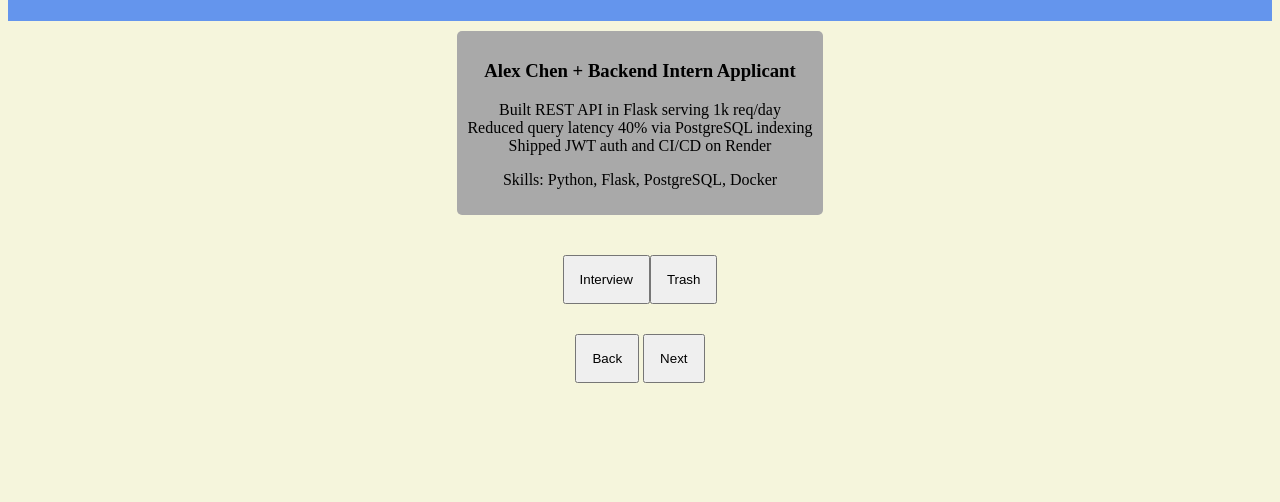
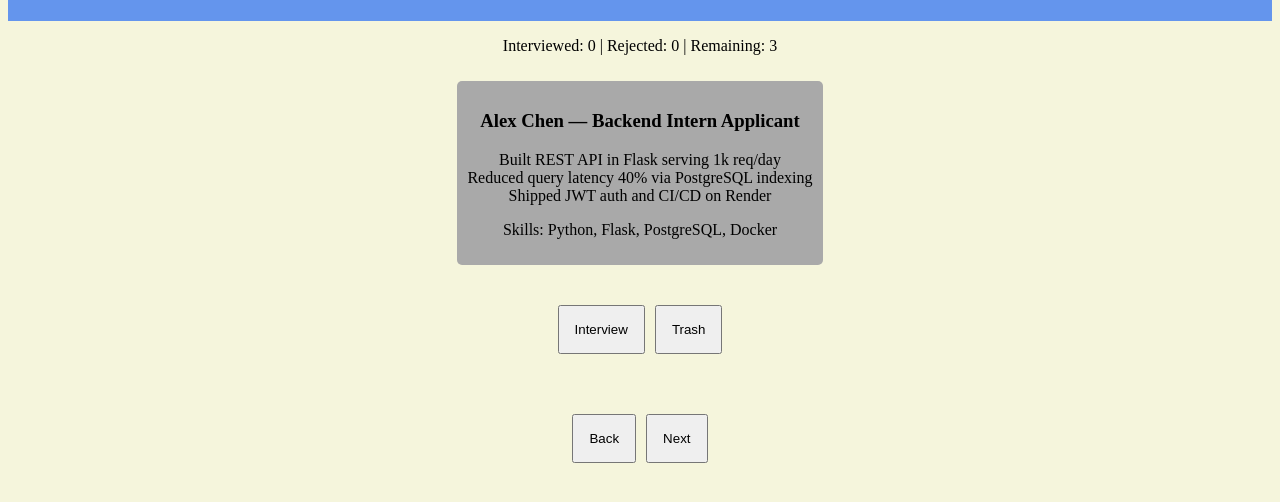
Before and after one commit to K3shavC0des/SelfLearning, a plain HTML site: page WebDevCoding/SwipeHire/index.html in a window 1280 px wide. Shown: the part 76-578 px from the top of the page. Drawn offline with Linux system fonts and the light colour scheme.

Commit message:
added some features and fixed some bugs

```diff
--- a/WebDevCoding/SwipeHire/index.html
+++ b/WebDevCoding/SwipeHire/index.html
@@ -4,6 +4,7 @@
     <meta charset="UTF-8">
     <meta name="viewport" content="width=device-width, initial-scale=1.0">
     <title>SwipeHire</title>
+
     <style>
         body {
             background-color: beige;
@@ -20,29 +21,24 @@
             justify-content: space-around;
             font-family: Verdana, Geneva, Tahoma, sans-serif;
             font-size: large;
-            background-color:cornflowerblue;
+            background-color: cornflowerblue;
         }
 
-        .resumeCard{
-            max-height: 500px;
+        .resumeCard {
             max-width: 500px;
             padding: 10px;
             margin: 10px;
             border-radius: 5px;
-            background-color:darkgray;
+            background-color: darkgray;
             text-align: center;
-            align-items: center;
-
         }
 
-        .buttonRow{
+        .buttonRow {
             display: flex;
-            text-shadow: 2px;
-            border: 2px;
             justify-content: center;
             margin: 15px;
             padding: 15px;
-
+            gap: 10px;
         }
 
         button {
@@ -58,12 +54,13 @@
             list-style: none;
             padding: 0;
         }
+    </style>
 
-    </style>
     <script>
         let CurrentResume = 0;
         let goodResumes = 0;
         let badResumes = 0;
+
         const resumes = [
             {
                 name: "Alex Chen",
@@ -75,160 +72,139 @@
                 ],
                 skills: ["Python", "Flask", "PostgreSQL", "Docker"]
             },
-
             {
                 name: "Sarah Johnson",
                 role: "Frontend Intern Applicant",
                 bullets: [
-                "Built responsive websites with HTML, CSS, and JavaScript",
+                    "Built responsive websites with HTML, CSS, JavaScript",
                     "Improved page load speed by 35%",
                     "Developed reusable React components"
                 ],
                 skills: ["HTML", "CSS", "JavaScript", "React"]
             },
-
             {
                 name: "Michael Patel",
-                role: "Machine Learning Intern Applicant",
+                role: "ML Intern Applicant",
                 bullets: [
-                "Trained image classification model with 94% accuracy",
-                "Cleaned and analyzed 50k-row dataset using Pandas",
+                    "Trained image classification model (94% accuracy)",
+                    "Cleaned dataset with Pandas",
                     "Visualized results using Matplotlib"
                 ],
                 skills: ["Python", "Pandas", "Scikit-learn", "Matplotlib"]
-            },
-
-            {
-                name: "Emily Davis",
-                role: "Data Science Intern Applicant",
-                bullets: [
-                "Built dashboard in Tableau",
-                "Created SQL queries for business reports",
-                "Automated data cleaning with Python"
-                ],
-                skills: ["SQL", "Python", "Tableau", "Excel"]
-            },
-
-            {
-                name: "David Kim",
-                role: "Mobile App Intern Applicant",
-                bullets: [
-                "Developed Android app in Kotlin",
-                "Integrated Firebase Authentication",
-                "Published beta app to testers"
-                ],
-                skills: ["Kotlin", "Android Studio", "Firebase", "Git"]
-            },
-
-            {
-                name: "Olivia Brown",
-                role: "Full Stack Intern Applicant",
-                bullets: [
-                "Built MERN stack web application",
-                "Designed MongoDB database schema",
-                "Deployed application on Vercel"
-                ],
-                skills: ["MongoDB", "Express", "React", "Node.js"]
             }
         ];
 
-            document.addEventListener("DOMContentLoaded", function(){
+        function updateStats() {
+            document.getElementById("goodCount").textContent = goodResumes;
+            document.getElementById("badCount").textContent = badResumes;
+            document.getElementById("remainingCount").textContent =
+                resumes.length - CurrentResume;
+        }
 
-                function renderResume(index){
-                    //print out what is happening
+        function renderResume(index) {
+            const display = document.querySelector(".resumeCard");
 
-                    console.log("Displaying Resume #"+ CurrentResume);
-                    const displayLocation = document.querySelector(".resumeCard");
+            if (index >= resumes.length) {
+                display.innerHTML = `
+                    <h2>No more resumes!</h2>
+                    <p>Interviewed: ${goodResumes}</p>
+                    <p>Rejected: ${badResumes}</p>
+                    <button id="resetBtn">Reset</button>
+                `;
+
+                document.getElementById("resetBtn").addEventListener("click", () => {
+                    CurrentResume = 0;
+                    goodResumes = 0;
+                    badResumes = 0;
+                    renderResume(CurrentResume);
+                    updateStats();
+                });
+
+                return;
+            }
+
             const resume = resumes[index];
-                    displayLocation.innerHTML = `
+
+            display.innerHTML = `
                 <div class="personDetails">
-                            <h3>${resume.name} + ${resume.role}</h3>
+                    <h3>${resume.name} — ${resume.role}</h3>
                 </div>
+
                 <div class="bulletPoints">
                     <ul>
-                                <li>${resume.bullets[0]}</li>
-                                <li>${resume.bullets[1]}</li>
-                                <li>${resume.bullets[2]}</li>
+                        ${resume.bullets.map(b => `<li>${b}</li>`).join("")}
                     </ul>
                 </div>
+
                 <div class="skills">
-                            <p>Skills: ${resume.skills[0]}, ${resume.skills[1]}, ${resume.skills[2]}, ${resume.skills[3]}</p>
+                    <p>Skills: ${resume.skills.join(", ")}</p>
                 </div>
-                    `
+            `;
+
+            updateStats();
         }
-                function back(){
-                    if(CurrentResume > 0){
-                        CurrentResume -= 1;
+
+        function next() {
+            CurrentResume++;
             renderResume(CurrentResume);
         }
 
-                }
-                function next(){
-                    if(CurrentResume < (resumes.length - 1)){
-                        CurrentResume+=1;
+        function back() {
+            if (CurrentResume > 0) {
+                CurrentResume--;
                 renderResume(CurrentResume);
             }
-
         }
 
-
-                let interviewButton = document.querySelector(".interview");
-                interviewButton.addEventListener("click", function(){
-                    goodResumes+=1;
+        document.addEventListener("DOMContentLoaded", () => {
+            document.querySelector(".interview").addEventListener("click", () => {
+                goodResumes++;
                 next();
             });
 
-                let tossButton = document.querySelector(".trash");
-                tossButton.addEventListener("click", function(){
-                    badResumes+=1;
+            document.querySelector(".trash").addEventListener("click", () => {
+                badResumes++;
                 next();
             });
 
-                let backButton = document.querySelector(".back");
-                backButton.addEventListener("click", () => back());
-
-                let nextButton = document.querySelector(".next");
-                nextButton.addEventListener("click", () => next());
+            document.querySelector(".back").addEventListener("click", back);
+            document.querySelector(".next").addEventListener("click", next);
 
             renderResume(0);
         });
-
     </script>
 </head>
+
+<body>
+
     <header>
         <h1>Keshav Kumar</h1>
         <h1>SwipeHire</h1>
     </header>
 
     <main>
-        <div class="resumeCard">
-                        <div class="personDetails">
-                            <h3>NAME + ROLE</h3>
+
+        <div class="stats">
+            <p>
+                Interviewed: <span id="goodCount">0</span> |
+                Rejected: <span id="badCount">0</span> |
+                Remaining: <span id="remainingCount">0</span>
+            </p>
         </div>
-                        <div class="bulletPoints">
-                            <ul>
-                                <li>BulletPoint1</li>
-                                <li>BulletPoint1</li>
-                                <li>BulletPoint1</li>
-                            </ul>
-                        </div>
-                        <div class="skills">
-                            <p>Skills: skill1+skill2+skill3+skill4</p>
-                        </div>
-        </div>
-        <div class="buttonRow" id="QualityRow">
+
+        <div class="resumeCard"></div>
+
+        <div class="buttonRow">
             <button class="interview">Interview</button>
             <button class="trash">Trash</button>
         </div>
-        <div class="traversalRow">
+
+        <div class="buttonRow">
             <button class="back">Back</button>
             <button class="next">Next</button>
         </div>
+
     </main>
 
-<body>
-
 </body>
-
-
 </html>
```
Lines whose indentation alone changed are shown as unchanged.
